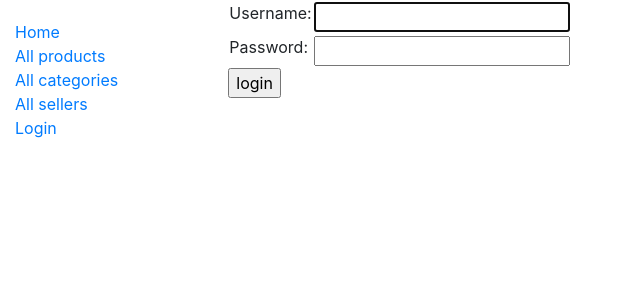
After one commit to sohamvg/IITbazaar, a Django app: page /accounts/login/ in a window 1280 px wide. The commit adds this page. Shown: the top 300 px of the page, without its empty margins (0-640 px from the left). Run offline with Django 3.2, Linux system fonts and the light colour scheme; some libraries are stand-ins or nearby versions.

Commit message:
added login and logout functions

```diff
--- a/IITbazaar/settings.py
+++ b/IITbazaar/settings.py
@@ -121,3 +121,6 @@ USE_TZ = True
 # https://docs.djangoproject.com/en/2.1/howto/static-files/
 
 STATIC_URL = '/static/'
+
+# Redirect to home URL after login (Default redirects to /accounts/profile/)
+LOGIN_REDIRECT_URL = '/'
--- a/IITbazaar/urls.py
+++ b/IITbazaar/urls.py
@@ -27,3 +27,8 @@ from django.views.generic import RedirectView
 urlpatterns += [
     path('', RedirectView.as_view(url='/market/', permanent=True)),
 ]
+
+#Add Django site authentication urls (for login, logout, password management)
+urlpatterns += [
+    path('accounts/', include('django.contrib.auth.urls')),
+]
--- a/market/templates/base_generic.html
+++ b/market/templates/base_generic.html
@@ -19,6 +19,12 @@
           <li><a href="{% url 'products' %}">All products</a></li>
           <li><a href="">All categories</a></li>
           <li><a href="{% url 'sellers' %}">All sellers</a></li>
+          {% if user.is_authenticated %}
+            <li>User: {{ user.get_username }}</li>
+            <li><a href="{% url 'logout'%}?next={{request.path}}">Logout</a></li>
+          {% else %}
+             <li><a href="{% url 'login'%}?next={{request.path}}">Login</a></li>
+          {% endif %}
         </ul>
      {% endblock %}
       </div>
--- /dev/null
+++ b/templates/registration/logged_out.html
@@ -0,0 +1,6 @@
+{% extends "base_generic.html" %}
+
+{% block content %}
+  <p>Logged out!</p>
+  <a href="{% url 'login'%}">Click here to login again.</a>
+{% endblock %}
--- /dev/null
+++ b/templates/registration/login.html
@@ -0,0 +1,40 @@
+{% extends "base_generic.html" %}
+
+{% block content %}
+
+{% if form.errors %}
+  <p>Your username and password didn't match. Please try again.</p>
+{% endif %}
+
+{% if next %}
+  {% if user.is_authenticated %}
+    <p>Your account doesn't have access to this page. To proceed,
+    please login with an account that has access.</p>
+  {% else %}
+    <p>Please login to see this page.</p>
+  {% endif %}
+{% endif %}
+
+<form method="post" action="{% url 'login' %}">
+{% csrf_token %}
+<table>
+
+<tr>
+  <td>{{ form.username.label_tag }}</td>
+  <td>{{ form.username }}</td>
+</tr>
+
+<tr>
+  <td>{{ form.password.label_tag }}</td>
+  <td>{{ form.password }}</td>
+</tr>
+</table>
+
+<input type="submit" value="login" />
+<input type="hidden" name="next" value="{{ next }}" />
+</form>
+
+<!--  {# Assumes you setup the password_reset view in your URLconf #}
+<p><a href="{% url 'password_reset' %}">Lost password?</a></p>     -->
+
+{% endblock %}
```
Also changed, not shown: db.sqlite3.
